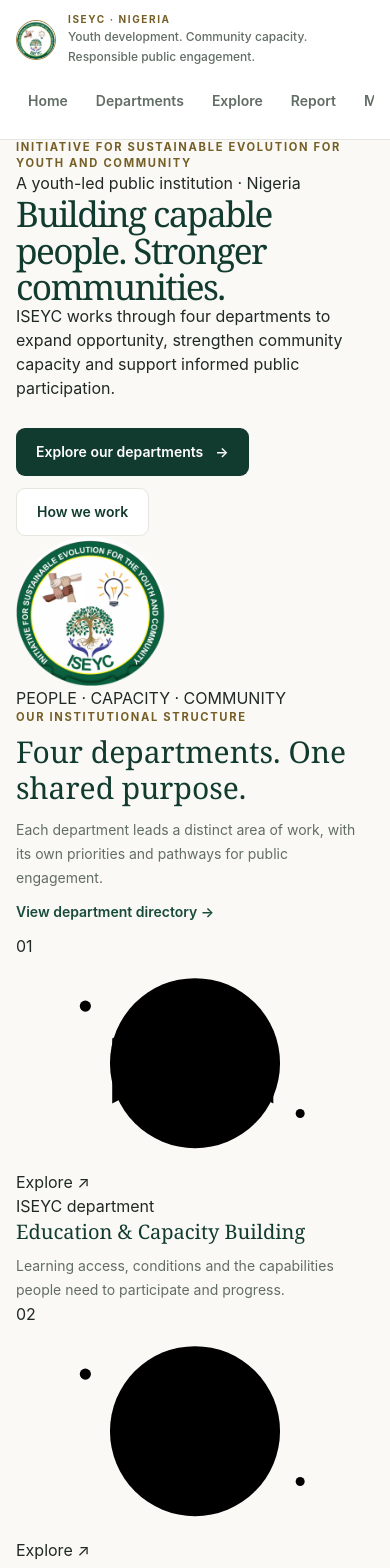
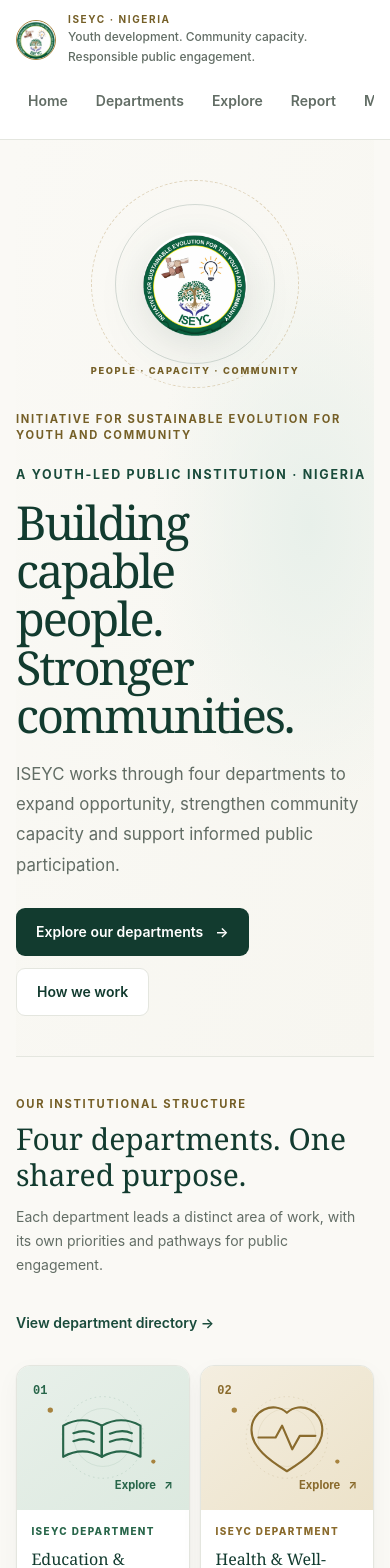
Before and after one commit to mrzulqarnainnadabo/iseyc-digital-operations-centre-notion, a Next.js app: page / in a window 390 px wide. Shown: the top 1568 px of the page. Built offline with nearby package versions, Linux system fonts and the light colour scheme; no server answers.

Commit message:
Add responsive department-first visual system

```diff
--- a/app/globals.css
+++ b/app/globals.css
@@ -118,3 +118,61 @@ button, a, input, textarea, select { -webkit-tap-highlight-color: transparent; }
 .dept-card--health { border-left-color: #a7833f; }
 .dept-card--technology { border-left-color: #194b3b; }
 .dept-card--civic { border-left-color: #755f27; }
+
+
+/* Department-first institutional visual system */
+.institution-hero{position:relative;display:grid;grid-template-columns:minmax(0,1.2fr) minmax(18rem,.8fr);align-items:center;gap:2rem;overflow:hidden;border-bottom:1px solid var(--iseyc-border);padding:clamp(3.5rem,7vw,6.5rem) 0;background:radial-gradient(ellipse at 82% 42%,#e8f0ea 0,transparent 38%),linear-gradient(110deg,#faf9f5 0%,#f7f6f0 100%)}
+.institution-hero__copy{position:relative;z-index:1;max-width:54rem}
+.institution-hero__overline{margin-top:1.4rem;color:var(--iseyc-forest-800);font-size:.78rem;font-weight:750;letter-spacing:.14em;text-transform:uppercase}
+.institution-hero .editorial-title{margin-top:.85rem;max-width:12ch;font-size:clamp(2.8rem,6vw,5.4rem)}
+.institution-hero__lead{margin-top:1.25rem;max-width:40rem;color:var(--iseyc-ink-700);font-size:1.05rem;line-height:1.8}
+.institution-hero__seal{position:relative;display:grid;min-height:18rem;place-items:center;isolation:isolate}
+.institution-hero__seal img{position:relative;z-index:2;width:clamp(7rem,12vw,9.5rem);height:auto;filter:drop-shadow(0 12px 22px rgb(18 59 47 / 12%))}
+.institution-hero__seal>span{position:absolute;z-index:3;bottom:1.3rem;color:var(--iseyc-gold-700);font-size:.58rem;font-weight:800;letter-spacing:.18em}
+.institution-hero__orbit{position:absolute;width:15rem;height:15rem;border:1px solid rgb(18 59 47 / 16%);border-radius:50%}
+.institution-hero__orbit--two{width:19rem;height:19rem;border-style:dashed;border-color:rgb(167 131 63 / 32%)}
+.department-showcase{padding:clamp(2.5rem,5vw,4rem) 0;border-bottom:1px solid var(--iseyc-border)}
+.section-heading{display:flex;align-items:end;justify-content:space-between;gap:1.5rem}
+.department-showcase__grid{display:grid;grid-template-columns:repeat(4,minmax(0,1fr));gap:1rem;margin-top:2rem}
+.department-tile{display:flex;min-width:0;flex-direction:column;overflow:hidden;border:1px solid var(--iseyc-border);border-radius:14px;background:#fff;color:inherit;text-decoration:none;box-shadow:var(--shadow-card);transition:transform .2s ease,box-shadow .2s ease,border-color .2s ease}
+.department-tile:hover,.department-tile:focus-visible{transform:translateY(-4px);border-color:var(--iseyc-forest-800);box-shadow:0 16px 36px rgb(18 59 47 / 10%)}
+.department-tile__art{position:relative;display:grid;min-height:12rem;place-items:center;overflow:hidden;background:var(--tile-bg)}
+.department-tile--education{--tile-bg:linear-gradient(140deg,#e8f0ea,#dce9df);--tile-ink:#28664a}
+.department-tile--health{--tile-bg:linear-gradient(140deg,#f4eee0,#ece2c9);--tile-ink:#8a6b2d}
+.department-tile--technology{--tile-bg:linear-gradient(140deg,#e6eeeb,#d5e2df);--tile-ink:#194b3b}
+.department-tile--civic{--tile-bg:linear-gradient(140deg,#f0eee6,#e5e0d1);--tile-ink:#755f27}
+.department-tile__number{position:absolute;top:1rem;left:1rem;color:var(--tile-ink);font-family:ui-monospace,monospace;font-size:.75rem;font-weight:700}
+.department-tile__open{position:absolute;right:1rem;bottom:1rem;display:flex;align-items:center;gap:.5rem;color:var(--tile-ink);font-size:.7rem;font-weight:750}
+.department-tile__open span{transition:transform .2s ease}
+.department-tile:hover .department-tile__open span{transform:translate(3px,-2px)}
+.department-artwork{width:min(100%,18rem);height:auto;overflow:visible}
+.artwork-orbit{fill:none;stroke:var(--tile-ink,var(--iseyc-forest-800));stroke-opacity:.22;stroke-width:1.2;stroke-dasharray:3 6}
+.artwork-orbit--inner{stroke-opacity:.14;stroke-dasharray:none}
+.artwork-symbol{fill:none;stroke:var(--tile-ink,var(--iseyc-forest-800));stroke-width:4;stroke-linecap:round;stroke-linejoin:round}
+.artwork-dot{fill:var(--iseyc-gold-600)}
+.department-tile__body{flex:1;padding:1.2rem 1.2rem 1.4rem}
+.department-tile__kicker{margin-bottom:.55rem;color:var(--tile-ink);font-size:.62rem;font-weight:800;letter-spacing:.14em;text-transform:uppercase}
+.institution-principles{display:grid;grid-template-columns:repeat(3,minmax(0,1fr));gap:0;border-bottom:1px solid var(--iseyc-border);padding:2rem 0}
+.institution-principles>div{padding:0 1.5rem;border-right:1px solid var(--iseyc-border)}
+.institution-principles>div:first-child{padding-left:0}
+.institution-principles>div:last-child{border:0}
+.principle-index{color:var(--iseyc-gold-700);font-family:ui-monospace,monospace;font-size:.7rem;font-weight:700}
+.institution-principles h2{margin-top:.5rem;color:var(--iseyc-forest-950);font-family:Georgia,serif;font-size:1.25rem}
+.institution-principles p{margin-top:.35rem;color:var(--iseyc-ink-700);font-size:.82rem;line-height:1.6}
+.public-intelligence-section{display:grid;grid-template-columns:minmax(15rem,.65fr) minmax(0,1.35fr);gap:2.5rem;padding:3rem 0}
+.public-intelligence-section__intro{align-self:start;position:sticky;top:1.5rem}
+.public-intelligence-section__columns{display:grid;grid-template-columns:1fr 1fr;gap:2rem}
+.evidence-mini{border:1px solid var(--iseyc-border);border-radius:10px;background:white;padding:1rem}
+.department-hero__layout{display:grid;grid-template-columns:minmax(0,1.2fr) minmax(16rem,.8fr);align-items:center;gap:2rem}
+.department-hero__visual{display:grid;min-height:17rem;place-items:center;overflow:hidden;border-radius:14px;background:var(--dept-bg);position:relative}
+.department-hero__visual .department-artwork{width:min(100%,22rem)}
+.department-hero__visual>p{position:absolute;bottom:1rem;color:var(--dept-ink);font-size:.58rem;font-weight:800;letter-spacing:.16em}
+.department-hero--education{--dept-bg:linear-gradient(145deg,#e8f0ea,#dce9df);--dept-ink:#28664a}
+.department-hero--health{--dept-bg:linear-gradient(145deg,#f4eee0,#ece2c9);--dept-ink:#8a6b2d}
+.department-hero--technology{--dept-bg:linear-gradient(145deg,#e6eeeb,#d5e2df);--dept-ink:#194b3b}
+.department-hero--civic{--dept-bg:linear-gradient(145deg,#f0eee6,#e5e0d1);--dept-ink:#755f27}
+.department-hero__visual .artwork-orbit{stroke:var(--dept-ink);stroke-opacity:.24}
+.department-hero__visual .artwork-symbol{stroke:var(--dept-ink)}
+@media(max-width:1023px){.department-showcase__grid{grid-template-columns:repeat(2,minmax(0,1fr))}.public-intelligence-section{grid-template-columns:1fr}.public-intelligence-section__intro{position:static}}
+@media(max-width:767px){.institution-hero{grid-template-columns:1fr;padding:3rem 0 2.5rem}.institution-hero__seal{min-height:12rem;grid-row:1}.institution-hero__seal img{width:6.5rem}.institution-hero__orbit{width:10rem;height:10rem}.institution-hero__orbit--two{width:13rem;height:13rem}.institution-hero__seal>span{bottom:.1rem}.institution-hero .editorial-title{font-size:clamp(2.6rem,12vw,4rem)}.section-heading{align-items:start;flex-direction:column}.department-showcase__grid{grid-template-columns:1fr 1fr;gap:.65rem;margin-top:1.25rem}.department-tile__art{min-height:9rem}.department-tile__body{padding:.9rem}.department-tile__body h3{font-size:1rem}.department-tile__body>p:last-child{font-size:.75rem;line-height:1.5}.department-artwork{width:100%}.institution-principles{grid-template-columns:1fr;gap:1.1rem;padding:1.5rem 0}.institution-principles>div,.institution-principles>div:first-child{padding:0;border:0}.public-intelligence-section{gap:1.5rem;padding:2rem 0}.public-intelligence-section__columns{grid-template-columns:1fr;gap:2rem}.department-hero__layout{grid-template-columns:1fr;gap:1.5rem}.department-hero__visual{min-height:12rem;grid-row:1}.department-hero__visual .department-artwork{width:min(80%,18rem)}}
+@media(prefers-reduced-motion:reduce){.department-tile,.department-tile__open span{transition:none}}
```
